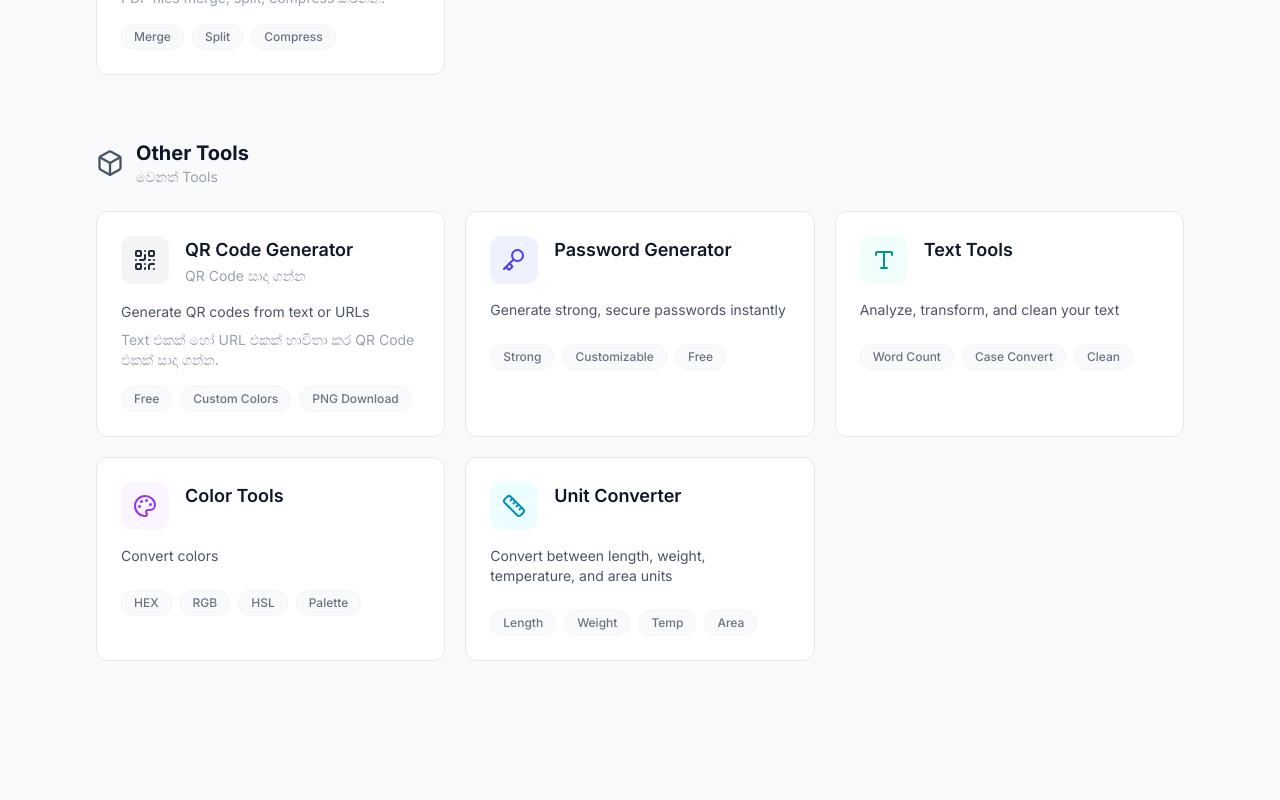
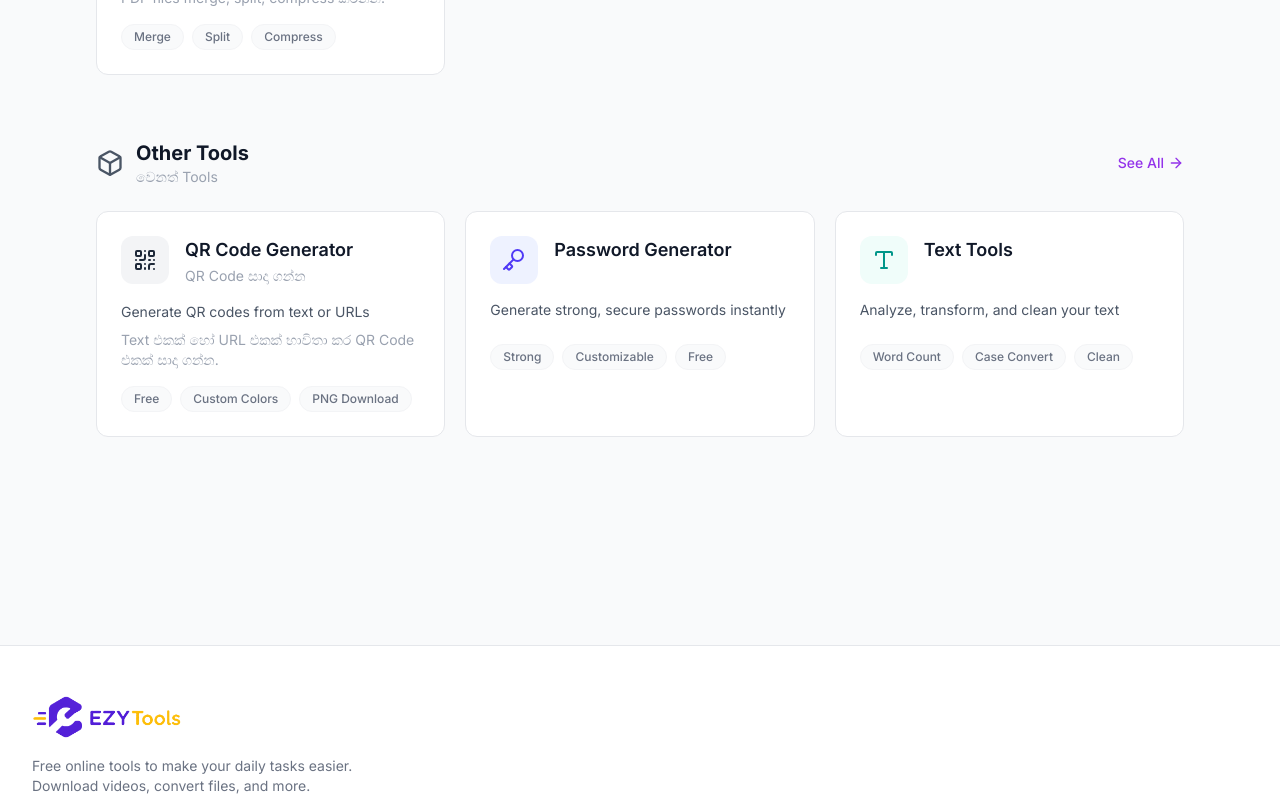
Before and after one commit to janidumadawa/ezy-tools, a Next.js app in the folder frontend/: page / in a window 1280 px wide. Shown: the part 1380-2180 px from the top of the page. Built offline with nearby package versions, Linux system fonts and the light colour scheme.

Commit message:
Add See All for Other Tools, create all other tools page

```diff
--- /dev/null
+++ b/frontend/src/app/all-tools/other/page.tsx
@@ -0,0 +1,112 @@
+'use client'
+
+import Link from 'next/link'
+import { ArrowLeft, QrCode, Key, Type, Palette, Ruler } from 'lucide-react'
+
+const otherTools = [
+  {
+    name: 'QR Code Generator',
+    description: 'Generate QR codes from text or URLs with custom colors and logo',
+    href: '/tools/qr-generator',
+    icon: QrCode,
+    color: 'gray',
+    bgColor: 'bg-gray-100',
+    textColor: 'text-gray-800',
+    borderColor: 'border-gray-200',
+    features: ['Custom Colors', 'Logo Upload', 'PNG Download'],
+    status: 'active',
+  },
+  {
+    name: 'Password Generator',
+    description: 'Generate strong, secure passwords with customizable length and characters',
+    href: '/tools/password-generator',
+    icon: Key,
+    color: 'indigo',
+    bgColor: 'bg-indigo-50',
+    textColor: 'text-indigo-600',
+    borderColor: 'border-indigo-200',
+    features: ['6-50 Characters', 'A-Z, a-z, 0-9', 'Symbols'],
+    status: 'active',
+  },
+  {
+    name: 'Text Tools',
+    description: 'Count words, change case, reverse text, and clean up formatting',
+    href: '/tools/text-tools',
+    icon: Type,
+    color: 'teal',
+    bgColor: 'bg-teal-50',
+    textColor: 'text-teal-600',
+    borderColor: 'border-teal-200',
+    features: ['Word Count', 'Case Convert', 'Clean Text'],
+    status: 'active',
+  },
+  {
+    name: 'Color Tools',
+    description: 'Pick colors, convert between HEX, RGB, HSL, and generate palettes',
+    href: '/tools/color-tools',
+    icon: Palette,
+    color: 'purple',
+    bgColor: 'bg-purple-50',
+    textColor: 'text-purple-600',
+    borderColor: 'border-purple-200',
+    features: ['HEX', 'RGB', 'HSL', 'Palette'],
+    status: 'active',
+  },
+  {
+    name: 'Unit Converter',
+    description: 'Convert between length, weight, temperature, and area units',
+    href: '/tools/unit-converter',
+    icon: Ruler,
+    color: 'cyan',
+    bgColor: 'bg-cyan-50',
+    textColor: 'text-cyan-600',
+    borderColor: 'border-cyan-200',
+    features: ['Length', 'Weight', 'Temp', 'Area'],
+    status: 'active',
+  },
+]
+
+export default function AllOtherToolsPage() {
+  return (
+    <div className="max-w-5xl mx-auto px-4 sm:px-6 lg:px-8 py-8 sm:py-12">
+      <Link href="/" className="text-sm text-gray-500 hover:text-gray-700 mb-6 inline-flex items-center gap-1">
+        <ArrowLeft className="w-4 h-4" />
+        Back to Home
+      </Link>
+
+      <div className="mb-8 sm:mb-10">
+        <h1 className="text-2xl sm:text-3xl font-bold text-gray-900 mb-2">All Other Tools</h1>
+        <p className="text-gray-500 text-sm sm:text-base">Useful utilities for everyday tasks</p>
+      </div>
+
+      <div className="grid grid-cols-1 sm:grid-cols-2 lg:grid-cols-3 gap-4">
+        {otherTools.map((tool) => (
+          <Link
+            key={tool.name}
+            href={tool.href}
+            className={`group relative bg-white rounded-xl border-2 p-5 sm:p-6 transition-all duration-300 ${tool.borderColor} hover:shadow-lg hover:-translate-y-0.5`}
+          >
+            <div className={`w-14 h-14 ${tool.bgColor} rounded-2xl flex items-center justify-center mb-4 group-hover:scale-110 transition-transform`}>
+              <tool.icon className={`w-7 h-7 ${tool.textColor}`} />
+            </div>
+
+            <h3 className="font-bold text-lg text-gray-900 mb-2">{tool.name}</h3>
+            <p className="text-sm text-gray-500 line-clamp-2 mb-4">{tool.description}</p>
+
+            <div className="flex flex-wrap gap-1.5">
+              {tool.features.map((feature) => (
+                <span key={feature} className={`px-2.5 py-1 rounded-full text-[11px] font-medium ${tool.bgColor} ${tool.textColor}`}>
+                  {feature}
+                </span>
+              ))}
+            </div>
+
+            <div className="absolute bottom-4 right-4 opacity-0 group-hover:opacity-100 transition-opacity">
+              <span className={`text-sm font-medium ${tool.textColor}`}>Open →</span>
+            </div>
+          </Link>
+        ))}
+      </div>
+    </div>
+  )
+}
--- a/frontend/src/app/page.tsx
+++ b/frontend/src/app/page.tsx
@@ -2,7 +2,8 @@
 
 import Link from 'next/link'
 import Image from 'next/image'
-import { Wrench, FileText, ImageIcon, RefreshCw, LucideIcon, AlertTriangle, ArrowRight, Images, QrCode, Box,Key, Type, Palette,
+import {
+  Wrench, FileText, ImageIcon, RefreshCw, LucideIcon, AlertTriangle, ArrowRight, Images, QrCode, Box, Key, Type, Palette,
   Ruler
 } from 'lucide-react'
 
@@ -208,9 +209,9 @@ const categories: Category[] = [
       },
       {
         name: 'Text Tools',
-  sinhala:'',
+        sinhala: '',
         description: 'Analyze, transform, and clean your text',
-  sinhalaDescription:'',
+        sinhalaDescription: '',
         href: '/tools/text-tools',
         icon: null,
         IconComponent: Type,
@@ -221,38 +222,6 @@ const categories: Category[] = [
         hoverBg: 'group-hover:bg-teal-100',
         textColor: 'text-teal-600',
         features: ['Word Count', 'Case Convert', 'Clean'],
-},
-{
-  name: 'Color Tools',
-  sinhala:'',
-  description: 'Convert colors',
-  sinhalaDescription:'',
-  href: '/tools/color-tools',
-  icon: null,
-  IconComponent: Palette,
-  color: 'purple',
-  borderColor: 'hover:border-purple-300',
-  shadowColor: 'hover:shadow-purple-100',
-  bgColor: 'bg-purple-50',
-  hoverBg: 'group-hover:bg-purple-100',
-  textColor: 'text-purple-600',
-  features: ['HEX', 'RGB', 'HSL', 'Palette'],
-},
-{
-  name: 'Unit Converter',
-  sinhala:'',
-  description: 'Convert between length, weight, temperature, and area units',
-  sinhalaDescription:'',
-  href: '/tools/unit-converter',
-  icon: null,
-  IconComponent: Ruler,
-  color: 'cyan',
-  borderColor: 'hover:border-cyan-300',
-  shadowColor: 'hover:shadow-cyan-100',
-  bgColor: 'bg-cyan-50',
-  hoverBg: 'group-hover:bg-cyan-100',
-  textColor: 'text-cyan-600',
-  features: ['Length', 'Weight', 'Temp', 'Area'],
       }
     ]
   },
@@ -308,9 +277,9 @@ export default function Home() {
 
 
             {/* See All link in header - for Social Media (index 0) and File Converters (index 1) */}
-            {(catIndex === 0 || catIndex === 1) && (
+            {(catIndex === 0 || catIndex === 1 || catIndex === 3) && (
               <Link
-                href={catIndex === 0 ? "/all-tools/social-media" : "/all-tools/converters"}
+                href={catIndex === 0 ? "/all-tools/social-media" : catIndex === 1 ? "/all-tools/converters" : "/all-tools/other"}
                 className="hidden sm:inline-flex items-center gap-1 text-sm text-purple-600 hover:text-purple-700 font-medium"
               >
                 See All
@@ -397,13 +366,13 @@ export default function Home() {
           </div>
 
           {/* See All Button - Mobile */}
-          {(catIndex === 0 || catIndex === 1) && (
+          {(catIndex === 0 || catIndex === 1 || catIndex === 3) && (
             <div className="text-center mt-4 sm:mt-5">
               <Link
-                href={catIndex === 0 ? "/all-tools/social-media" : "/all-tools/converters"}
+                href={catIndex === 0 ? "/all-tools/social-media" : catIndex === 1 ? "/all-tools/converters" : "/all-tools/other"}
                 className="inline-flex items-center gap-2 px-5 py-2.5 bg-purple-50 text-purple-700 hover:bg-purple-100 rounded-lg text-sm font-medium transition-colors sm:hidden"
               >
-                See All {catIndex === 0 ? 'Social Media' : 'File Converter'} Tools
+                See All {catIndex === 0 ? 'Social Media' : catIndex === 1 ? 'File Converter' : 'Other'} Tools
                 <ArrowRight className="w-4 h-4" />
               </Link>
             </div>
```
Lines whose indentation alone changed are shown as unchanged.
